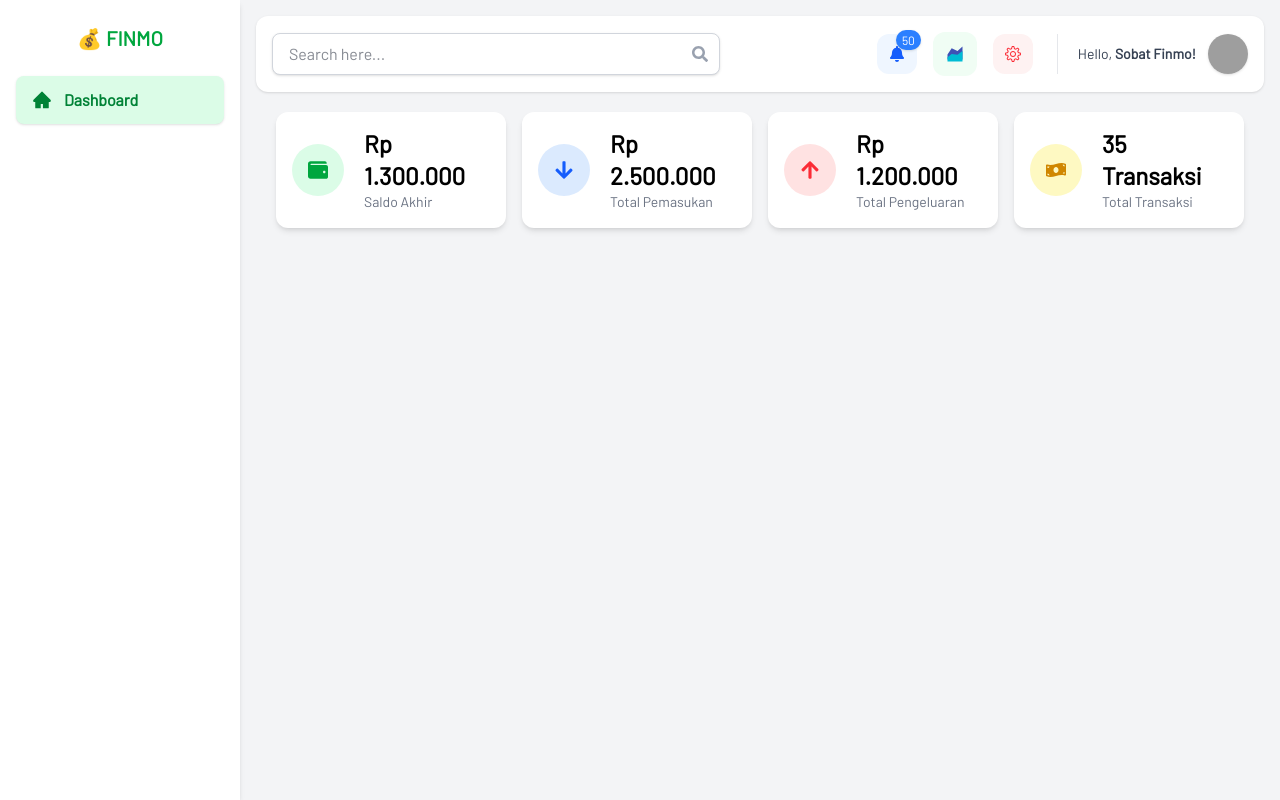
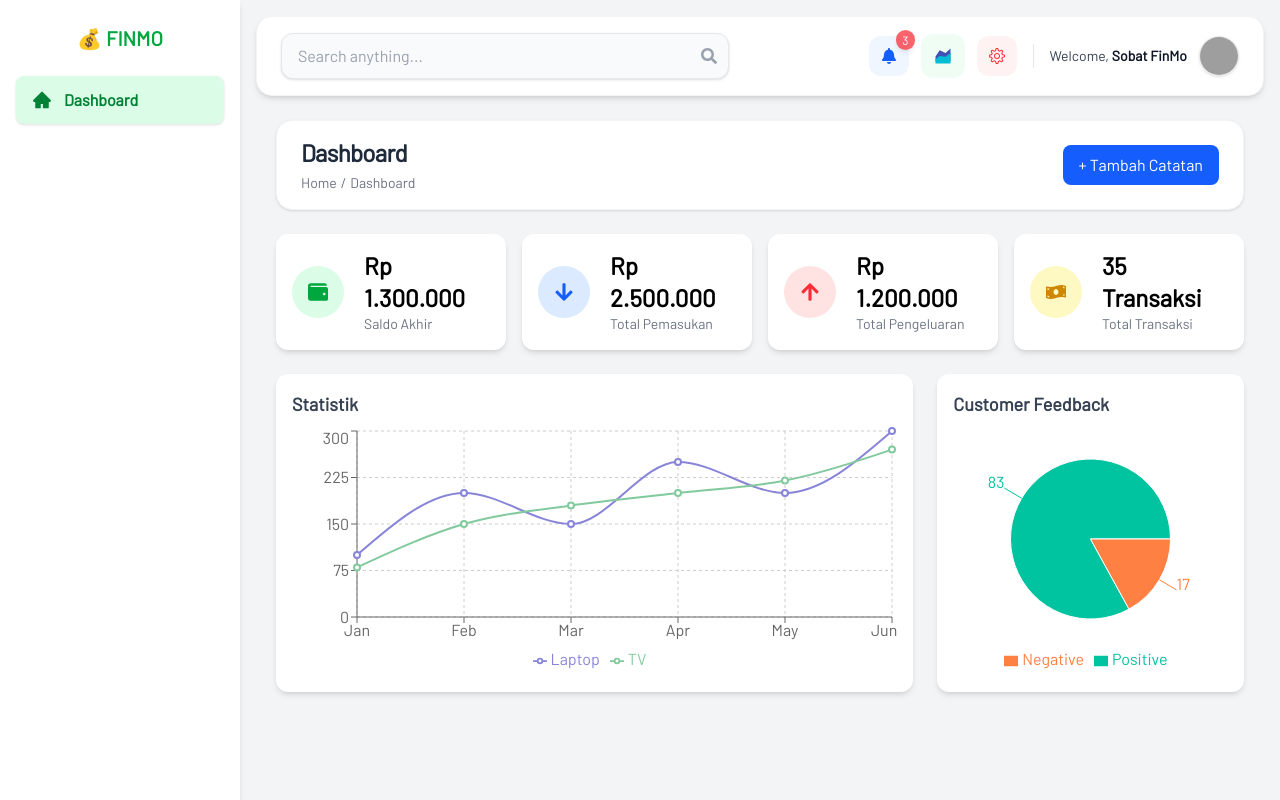
Before and after one commit to cikalalala/Finmo_BPF, a React (Vite) app: page / in a window 1280 px wide. Built offline with nearby package versions, Linux system fonts and the light colour scheme; grey boxes are pictures that could not be loaded.

Commit message:
tambah grafik

```diff
--- a/src/components/Header.jsx
+++ b/src/components/Header.jsx
@@ -4,44 +4,51 @@ import { SlSettings } from "react-icons/sl";
 
 export default function Header() {
   return (
-        <header className="flex flex-col md:flex-row md:justify-between md:items-center gap-4 px-4 py-4 bg-white shadow-sm rounded-xl">
+    <header className="flex flex-col md:flex-row md:justify-between md:items-center gap-4 px-6 py-4 bg-white shadow-md rounded-2xl border border-gray-100">
       {/* Search Bar */}
-            <div className="relative w-full max-w-md mx-auto md:mx-0">
+      <div className="relative w-full max-w-md">
         <input
           type="text"
-                    placeholder="Search here..."
-                    className="w-full pl-4 pr-10 py-2 rounded-lg border border-gray-300 bg-white text-gray-900 focus:ring-2 focus:ring-blue-300 focus:outline-none shadow-sm"
+          placeholder="Search anything..."
+          className="w-full pl-4 pr-10 py-2.5 rounded-xl border border-gray-200 bg-gray-50 text-gray-800 placeholder-gray-400 focus:ring-2 focus:ring-blue-500 focus:outline-none shadow-sm transition"
         />
         <FaSearch className="absolute right-3 top-1/2 transform -translate-y-1/2 text-gray-400" />
       </div>
 
       {/* Right Section */}
-            <div className="flex items-center justify-between md:justify-end gap-4">
+      <div className="flex items-center gap-4">
         {/* Icons */}
+        <div className="flex items-center gap-3">
           <div className="relative group">
-                    <div className="p-3 bg-blue-50 rounded-xl text-blue-600 hover:bg-blue-100 cursor-pointer transition">
+            <div className="p-3 bg-blue-50 rounded-xl text-blue-600 hover:bg-blue-100 cursor-pointer transition-all duration-150 ease-in-out">
               <FaBell />
             </div>
-                    <span className="absolute -top-1 -right-1 bg-blue-500 text-white text-xs rounded-full px-1.5 py-0.5 shadow-sm">
-                        50
+            <span className="absolute -top-1.5 -right-1.5 bg-red-500 text-white text-xs rounded-full px-1.5 py-0.5 shadow-md animate-pulse">
+              3
             </span>
           </div>
-                <div className="p-3 bg-green-50 rounded-xl hover:bg-green-100 cursor-pointer transition">
+
+          <div className="p-3 bg-green-50 rounded-xl hover:bg-green-100 text-green-600 cursor-pointer transition-all duration-150 ease-in-out">
             <FcAreaChart size={20} />
           </div>
-                <div className="p-3 bg-red-50 text-red-500 rounded-xl hover:bg-red-100 cursor-pointer transition">
+
+          <div className="p-3 bg-red-50 rounded-xl hover:bg-red-100 text-red-500 cursor-pointer transition-all duration-150 ease-in-out">
             <SlSettings />
           </div>
+        </div>
+
+        {/* Divider */}
+        <div className="h-6 w-px bg-gray-200" />
 
         {/* Profile */}
-                <div className="flex items-center gap-3 pl-5 ml-2 border-l border-gray-200">
-                    <span className="text-sm text-gray-700 whitespace-nowrap">
-                        Hello, <span className="font-semibold">Sobat Finmo!</span>
+        <div className="flex items-center gap-3">
+          <span className="text-sm text-gray-700">
+            Welcome, <span className="font-semibold text-gray-900">Sobat FinMo</span>
           </span>
           <img
             src="https://avatar.iran.liara.run/public/28"
             alt="Profile"
-                        className="w-10 h-10 rounded-full shadow-sm"
+            className="w-10 h-10 rounded-full border border-gray-200 shadow-sm object-cover"
           />
         </div>
       </div>
--- a/src/components/PageHeader.jsx
+++ b/src/components/PageHeader.jsx
@@ -3,32 +3,38 @@ export default function PageHeader({ title, breadcrumb, children }) {
     if (!breadcrumb) return null;
 
     if (typeof breadcrumb === "string") {
-      return <span className="text-sm text-gray-500">{breadcrumb}</span>;
+      return (
+        <span className="text-sm text-gray-500">{breadcrumb}</span>
+      );
     }
 
     if (Array.isArray(breadcrumb)) {
-      return breadcrumb.map((item, index) => (
-        <span key={index} className="text-sm text-gray-500 flex items-center">
-          {index !== 0 && <span className="mx-1">/</span>}
-          {item}
-        </span>
-      ));
+      return (
+        <nav className="flex text-sm text-gray-500 space-x-1" aria-label="Breadcrumb">
+          {breadcrumb.map((item, index) => (
+            <div key={index} className="flex items-center space-x-1">
+              {index !== 0 && <span>/</span>}
+              <span className="hover:text-gray-700 transition-colors duration-150">{item}</span>
+            </div>
+          ))}
+        </nav>
+      );
     }
 
     return null;
   };
 
   return (
-    <div className="flex flex-col md:flex-row md:items-center md:justify-between px-5 py-4 mb-4 bg-white shadow-sm rounded-xl">
-      {/* Left Side: Title & Breadcrumb */}
-      <div className="mb-2 md:mb-0">
-        <h1 className="text-2xl font-bold text-gray-800">{title}</h1>
-        <div className="flex flex-wrap items-center mt-1">{renderBreadcrumb()}</div>
+    <div className="flex flex-col md:flex-row md:items-center md:justify-between gap-4 px-6 py-4 mb-6 bg-white shadow rounded-2xl border border-gray-100">
+      {/* Left: Title & Breadcrumb */}
+      <div>
+        <h1 className="text-2xl font-extrabold text-gray-800 tracking-tight">{title}</h1>
+        <div className="mt-1">{renderBreadcrumb()}</div>
       </div>
 
-      {/* Right Side: Action Button */}
+      {/* Right: Action Buttons (if any) */}
       {children && (
-        <div className="flex items-center space-x-2">
+        <div className="flex flex-wrap items-center gap-2">
           {children}
         </div>
       )}
--- a/src/pages/Dashbord.jsx
+++ b/src/pages/Dashbord.jsx
@@ -1,14 +1,54 @@
-import { FaMoneyBillWave, FaWallet, FaArrowUp, FaArrowDown } from "react-icons/fa";
+import {
+  FaMoneyBillWave,
+  FaWallet,
+  FaArrowUp,
+  FaArrowDown
+} from "react-icons/fa";
 import PageHeader from "../components/PageHeader";
+import {
+  LineChart,
+  Line,
+  XAxis,
+  YAxis,
+  Tooltip,
+  ResponsiveContainer,
+  CartesianGrid,
+  PieChart,
+  Pie,
+  Cell,
+  Legend
+} from "recharts";
+
+const statisticData = [
+  { name: "Jan", Laptop: 100, TV: 80 },
+  { name: "Feb", Laptop: 200, TV: 150 },
+  { name: "Mar", Laptop: 150, TV: 180 },
+  { name: "Apr", Laptop: 250, TV: 200 },
+  { name: "May", Laptop: 200, TV: 220 },
+  { name: "Jun", Laptop: 300, TV: 270 }
+];
+
+const feedbackData = [
+  { name: "Positive", value: 83 },
+  { name: "Negative", value: 17 }
+];
+
+const COLORS = ["#00C49F", "#FF8042"];
 
 export default function Dashboard() {
   return (
-        <div id="dashboard-container">
+    <div id="dashboard-container" className="px-5 py-6">
+      {/* Header Page */}
+      <PageHeader title="Dashboard" breadcrumb={["Home", "Dashboard"]}>
+        <button className="px-4 py-2 bg-blue-600 text-white rounded-lg hover:bg-blue-700 transition">
+          + Tambah Catatan
+        </button>
+      </PageHeader>
 
-
+      {/* Summary Cards */}
       <div
         id="dashboard-grid"
-                className="p-5 grid sm:grid-cols-2 md:grid-cols-4 gap-4"
+        className="grid sm:grid-cols-2 md:grid-cols-4 gap-4"
       >
         {/* Saldo Akhir */}
         <div className="flex items-center space-x-5 bg-white rounded-xl shadow-md p-4">
@@ -54,6 +94,49 @@ export default function Dashboard() {
           </div>
         </div>
       </div>
+
+      {/* Grafik */}
+      <div className="grid md:grid-cols-3 gap-6 mt-6">
+        {/* Statistik Chart */}
+        <div className="bg-white rounded-xl shadow-md p-4 col-span-2">
+          <h2 className="text-lg font-semibold text-gray-700 mb-2">Statistik</h2>
+          <ResponsiveContainer width="100%" height={250}>
+            <LineChart data={statisticData}>
+              <CartesianGrid strokeDasharray="3 3" />
+              <XAxis dataKey="name" />
+              <YAxis />
+              <Tooltip />
+              <Legend />
+              <Line type="monotone" dataKey="Laptop" stroke="#8884d8" strokeWidth={2} />
+              <Line type="monotone" dataKey="TV" stroke="#82ca9d" strokeWidth={2} />
+            </LineChart>
+          </ResponsiveContainer>
+        </div>
+
+        {/* Pie Chart Feedback */}
+        <div className="bg-white rounded-xl shadow-md p-4">
+          <h2 className="text-lg font-semibold text-gray-700 mb-2">Customer Feedback</h2>
+          <ResponsiveContainer width="100%" height={250}>
+            <PieChart>
+              <Pie
+                data={feedbackData}
+                dataKey="value"
+                nameKey="name"
+                cx="50%"
+                cy="50%"
+                outerRadius={80}
+                label
+              >
+                {feedbackData.map((entry, index) => (
+                  <Cell key={`cell-${index}`} fill={COLORS[index % COLORS.length]} />
+                ))}
+              </Pie>
+              <Tooltip />
+              <Legend />
+            </PieChart>
+          </ResponsiveContainer>
+        </div>
+      </div>
     </div>
   );
 }
```
Lines whose indentation alone changed are shown as unchanged.
